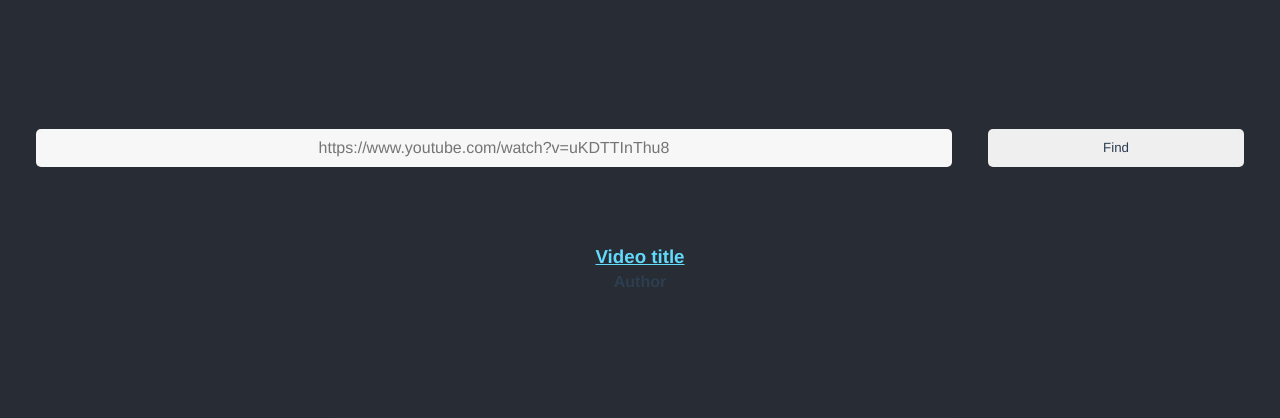
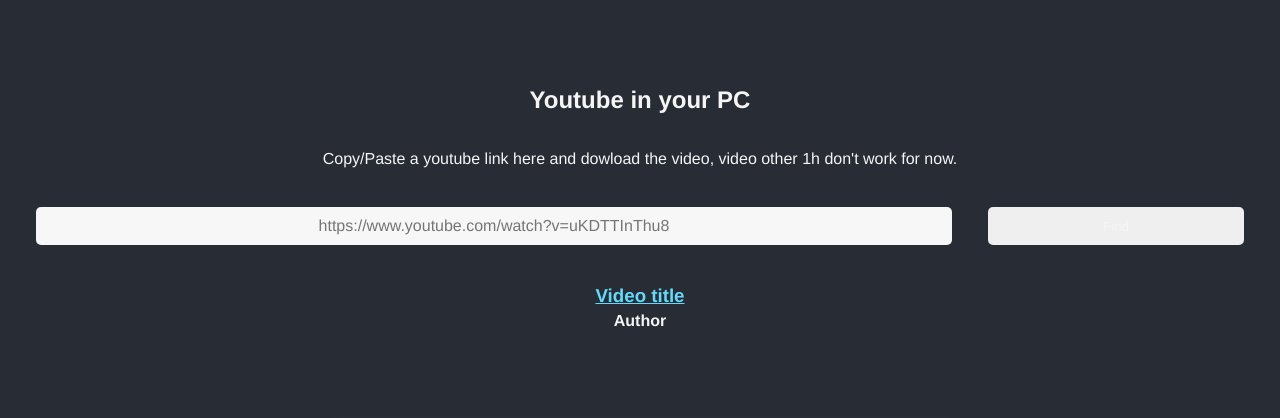
Before and after one commit to Maxvyr/ytb-radio, a website built with Vite: page index.html in a window 1280 px wide. Shown: the top 418 px of the page. Built offline with nearby package versions, Linux system fonts and the light colour scheme; grey boxes are pictures that could not be loaded.

Commit message:
💄🍱 design + description web app

```diff
--- a/index.html
+++ b/index.html
@@ -5,12 +5,17 @@
     <link rel="icon" type="image/svg+xml" href="favicon.ico" />
     <meta name="viewport" content="width=device-width, initial-scale=1.0" />
     <script type="module" src="/main.js" async></script>
-    <title>Ytb Radio</title>
+    <title>ytb-pc</title>
   </head>
   <body>
     <div class="App">
       <main class="App-main">
         <section class="section-1">
+          <h2>Youtube in your PC</h2>
+          <div>
+            Copy/Paste a youtube link here and dowload the video, video other 1h
+            don't work for now.
+          </div>
           <div class="formulaire">
             <input
               type="text"
--- a/style.css
+++ b/style.css
@@ -3,7 +3,7 @@
   -webkit-font-smoothing: antialiased;
   -moz-osx-font-smoothing: grayscale;
   text-align: center;
-  color: #2c3e50;
+  color: whitesmoke;
   margin: 0;
   padding: 0;
 }
```
